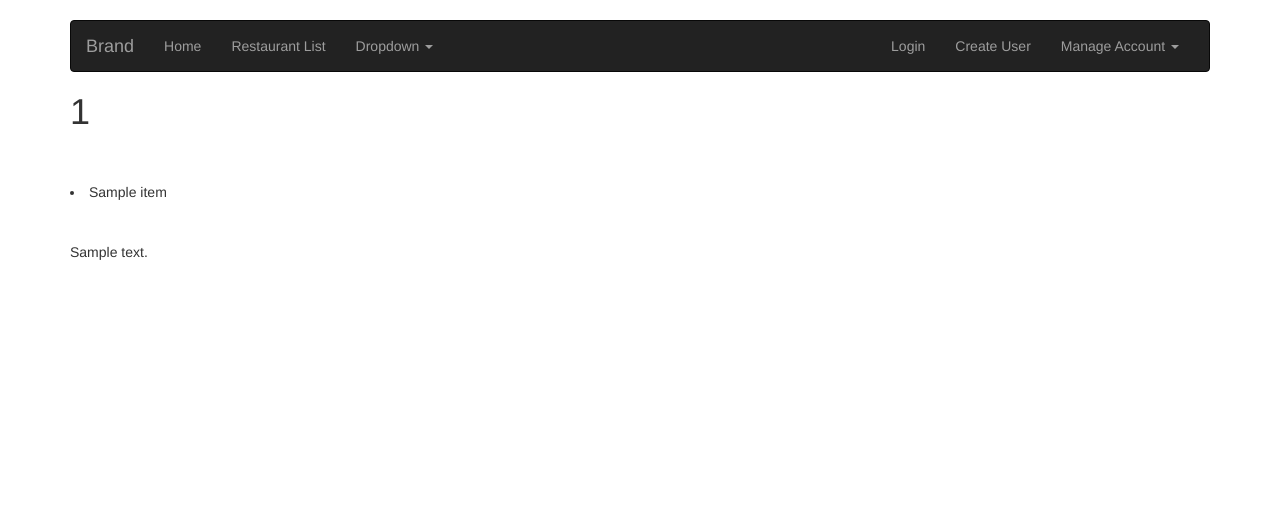
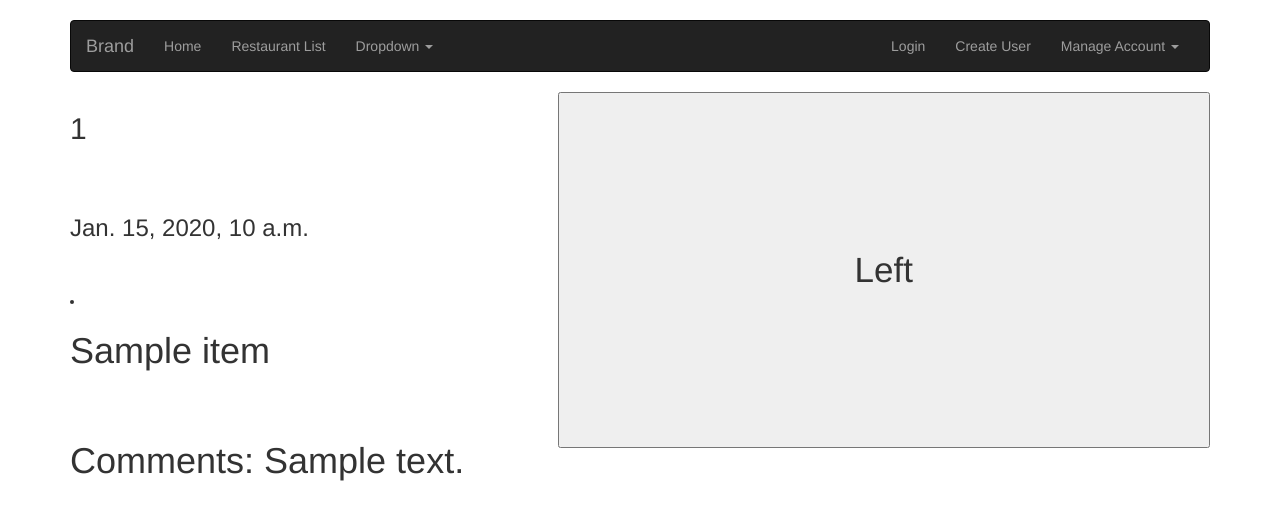
Before and after one commit to tiy-gvl-python-2015-09/restaurant, a Django app: page /restaurant/order/1/ in a window 1280 px wide. Shown: the top 530 px of the page. Run offline with Django 3.2, Linux system fonts and the light colour scheme; tables that the repository leaves empty hold one stand-in row (values such as "Sample post"); some libraries are stand-ins or nearby versions.

Commit message:
added big button

```diff
--- /dev/null
+++ b/restapp/static/css/app.css
@@ -0,0 +1,5 @@
+.super-big-button {
+    width: 100%;
+    font-size: 2.5em;
+    line-height: 10;
+}
--- a/restapp/templates/base.html
+++ b/restapp/templates/base.html
@@ -5,7 +5,7 @@
     <meta charset="UTF-8">
     <title>{% block title %}{% endblock %}</title>
     <link rel="stylesheet" type="text/css" href="{% static 'css/bootstrap.css' %}">
-
+    <link rel="stylesheet" type="text/css" href="{% static 'css/app.css' %}">
 </head>
 <body>
 <div class="container">
--- a/restapp/templates/restapp/rest_order_list.html
+++ b/restapp/templates/restapp/rest_order_list.html
@@ -1,12 +1,19 @@
 {% extends 'base.html' %}
 
 {% block content %}
+    <div class="row">
+        <div class="col-lg-5 col-md-7 col-sm-8">
     {% for item in object_list %}
-        <h1>{{ item.id }}</h1><br><br>
+        <h2>{{ item.id }}</h2><br><br>
+        <h3>{{ item.timestamp }}</h3><br><br>
         {% for food in item.items.all %}
-        <li>{{ food }}</li><br><br>
+        <li><h1>{{ food }}</h1></li><br><br>
             {% endfor %}
-        {{ item.comments }}<br><br>
+        <h1>Comments: {{ item.comments }}</h1><br><br>
+        </div>
+        <div class="col-lg-7 col-md-5 col-sm-4">
+             <button type="button" class="super-big-button">Left</button>
+         </div>
     {% endfor %}
     </div>
 {% endblock %}
```
Also changed, not shown: restapp/migrations/0001_initial.py (added).
